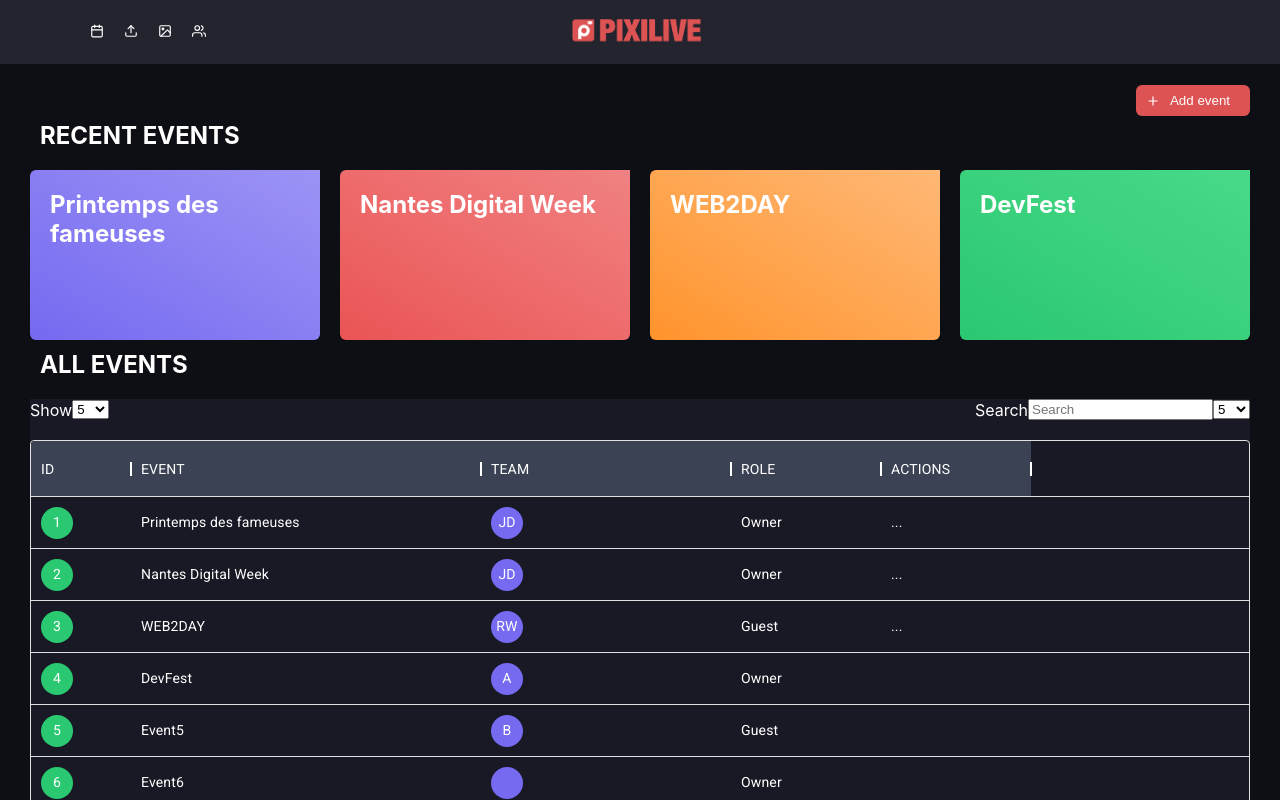
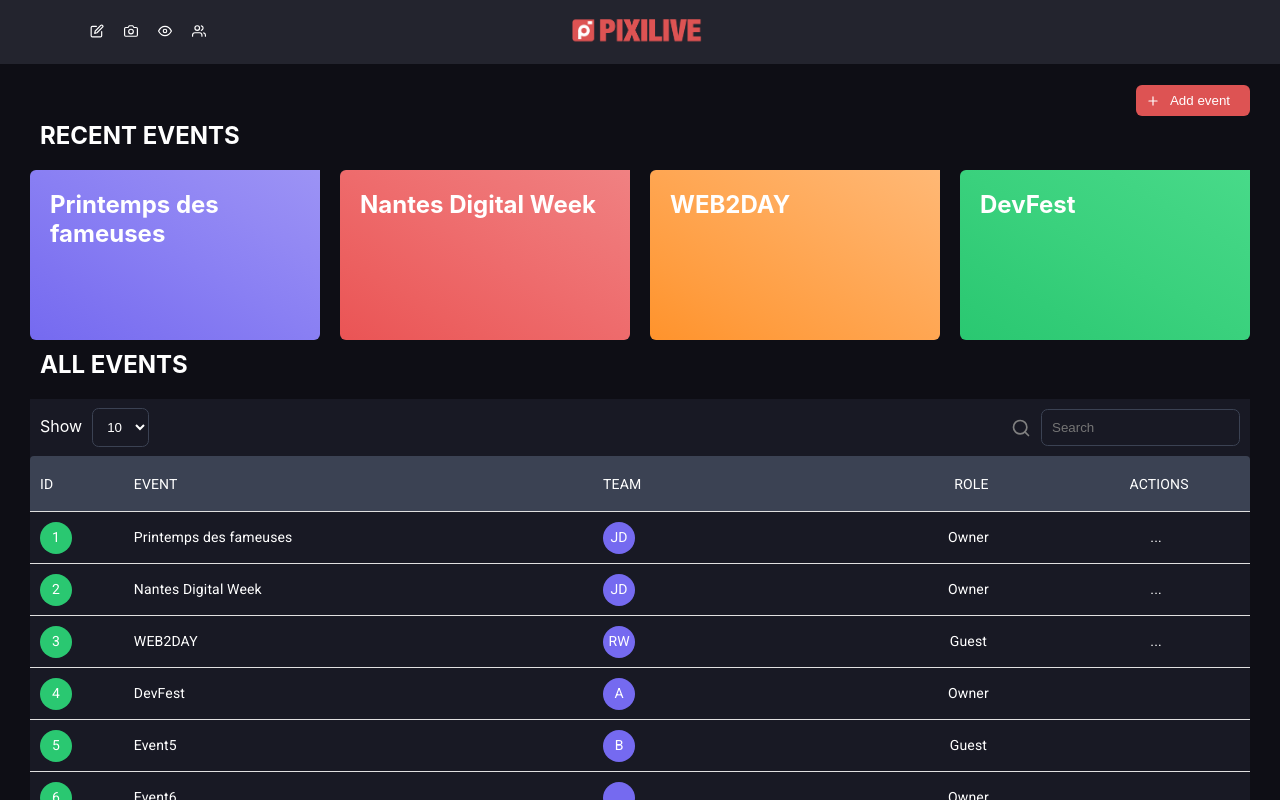
Before and after one commit to MaximeJezequel/app.pixi-react, a React (Create React App) app: page / in a window 1280 px wide. Shown: the top 800 px of the page. Built offline with nearby package versions, Linux system fonts and the light colour scheme.

Commit message:
Dashboard without pagination

```diff
--- a/src/App.js
+++ b/src/App.js
@@ -4,7 +4,7 @@ import DashBoard from "./screens/Dashboard"
 import Gallery from "./screens/Gallery"
 import ManageEvents from "./screens/ManageEvents"
 import ManageTeam from "./screens/ManageTeam"
-import NavBar from "./components/NavBar"
+import NavBar from "./screens/NavBar"
 import Upload from "./screens/Upload"
 
 import "./App.css"
--- /dev/null
+++ b/src/data/myEvents.js
@@ -0,0 +1,33 @@
+const myEvents = [
+	{
+		id: 1,
+		eventName: "Printemps des fameuses",
+		team: "JD",
+		role: "Owner",
+		actions: "...",
+	},
+	{
+		id: 2,
+		eventName: "Nantes Digital Week",
+		team: "JD",
+		role: "Owner",
+		actions: "...",
+	},
+	{
+		id: 3,
+		eventName: "WEB2DAY",
+		team: ["R", "W"],
+		role: "Guest",
+		actions: "...",
+	},
+	{ id: 4, eventName: "DevFest", team: "A", role: "Owner" },
+	{ id: 5, eventName: "Event5", team: "B", role: "Guest" },
+	{ id: 6, eventName: "Event6", team: null, role: "Owner" },
+	{ id: 7, eventName: "Event7", team: "D", role: "Guest" },
+	{ id: 8, eventName: "Event8", team: "E", role: "Guest" },
+	{ id: 9, eventName: "Event9", team: "F", role: "Guest" },
+	{ id: 10, eventName: "Event9", team: "G", role: "Guest" },
+	{ id: 11, eventName: "Event9", team: "H", role: "Guest" },
+]
+
+export default myEvents
--- a/src/screens/DashBoard.css
+++ b/src/screens/DashBoard.css
@@ -1,3 +1,5 @@
+/*** RECENT EVENTS ***/
+
 .recentEventCard {
 	/* width: calc(25% - 20px); */
 	width: calc(100% - 20px);
@@ -9,33 +11,6 @@
 .recentEventCard:hover {
 	cursor: pointer;
 }
-
-.eventTable {
-	background-color: var(--dark-blue-color);
-	width: calc(100% - 20px);
-	height: 800px;
-	margin: 10px;
-}
-
-.tableAvatar {
-	border-radius: 50%;
-	background-color: #2ac871;
-	width: 32px;
-	height: 32px;
-}
-.tableMate {
-	border-radius: 50%;
-	background-color: #756af0;
-	width: 32px;
-	height: 32px;
-}
-
-/* .dashTableHead {
-	background-color: var(--dark-nav);
-}
-.dashTableBody {
-	background-color: var(--dark-blue-color);
-} */
 
 .ev1 {
 	/* background-color: violet; */
@@ -82,12 +57,58 @@
 	);
 }
 
-.eventRow {
+/*** ALL EVENTS ***/
+
+.eventTable {
+	background-color: var(--dark-blue-color);
+	width: calc(100% - 20px);
+	height: 800px;
+	margin: 10px;
+}
+
+.tableLabel {
+	padding: 0 10px 4px 10px;
+}
+
+.pageSizeSelect {
+	cursor: inherit;
+	width: 100%;
+	padding: 10px;
+	background-color: var(--dark-blue-color);
+	border: 1px solid var(--dark-grey-color);
+	color: white;
+	border-radius: 0.5em;
+}
+
+.searchInput {
+	min-width: 100px;
+	padding: 10px;
+	margin: 10px;
+	border: 1px solid var(--dark-grey-color);
+	background-color: transparent;
+	color: var(--dark-text-regular);
+	border-radius: 0.5em;
+}
+
+.tableAvatar {
+	border-radius: 50%;
+	background-color: #2ac871;
+	width: 32px;
+	height: 32px;
+}
+.tableMate {
+	border-radius: 50%;
+	background-color: #756af0;
+	width: 32px;
+	height: 32px;
+}
+
+/* .eventRow {
 	padding: 10px;
 	width: calc(100% - 20px);
 	background-color: #66686d;
 	border-top: 1px solid #0e0e15;
-}
+} */
 
 /***MEDIA QUERIES***/
 
--- a/src/screens/Dashboard.js
+++ b/src/screens/Dashboard.js
@@ -1,8 +1,12 @@
 import React from "react"
+import { useState } from "react"
+import * as Icon from "react-feather"
 import { DataGrid } from "@mui/x-data-grid"
 import AliceCarousel from "react-alice-carousel"
 
 import ButtonBarSingle from "../components/ButtonBarSingle"
+
+import myEvents from "../data/myEvents"
 
 import "../App.css"
 import "./DashBoard.css"
@@ -10,57 +14,44 @@ import "react-alice-carousel/lib/alice-carousel.css"
 
 const DashBoard = () => {
 	let maxEvents = 4
-	let showEntries = 3
+	const [pageSize, setPageSize] = useState(10)
+	const [allEvents, setAllEvents] = useState(myEvents)
 
-	let lastEvents = [
-		"Printemps des fameuses",
-		"Nantes Digital Week",
-		"WEB2DAY",
-		"DevFest",
-		"Event 5",
-		"Event 6",
-		"Event 7",
-		"Event 8",
-		"Event 9",
-		"Event 10",
-		"Event 11",
-	]
+	const handleChangePageSize = (e) => {
+		setPageSize(e)
+	}
 
 	const responsive = {
 		0: { items: 1 },
 		1024: { items: 4 },
 	}
 
-	const recentEvents = lastEvents.slice(0, maxEvents).map((event, index) => (
-		<div key={index} className={`recentEventCard ev${index + 1}`}>
-			<h2>{event}</h2>
-		</div>
-	))
-
 	const columns = [
 		{
 			field: "id",
 			headerName: "ID",
 			headerClassName: "themeHeader",
-			// width: 50,
+			headerAlign: "left",
+			flex: 0.1,
+			align: "left",
 			renderCell: (params) => (
 				<div className="tableAvatar flex aic jcc">{params.value}</div>
 			),
 		},
-
 		{
-			field: "event",
+			field: "eventName",
 			headerName: "EVENT",
 			headerClassName: "themeHeader",
-			width: 350,
-			editable: true,
+			headerAlign: "left",
+			flex: 0.5,
 		},
 		{
 			field: "team",
 			headerName: "TEAM",
 			headerClassName: "themeHeader",
-			width: 250,
-			editable: true,
+			headerAlign: "left",
+			flex: 0.3,
+			align: "left",
 			renderCell: (params) => (
 				<div className="tableMate flex aic jcc">{params.value}</div>
 			),
@@ -69,50 +60,30 @@ const DashBoard = () => {
 			field: "role",
 			headerName: "ROLE",
 			headerClassName: "themeHeader",
-			width: 150,
-			editable: true,
+			headerAlign: "center",
+			flex: 0.2,
+			align: "center",
 		},
 		{
 			field: "actions",
 			headerName: "ACTIONS",
 			headerClassName: "themeHeader",
-			width: 150,
-			editable: true,
+			headerAlign: "center",
+			flex: 0.2,
+			align: "center",
 			renderCell: (params) => <div>{params.value}</div>,
 		},
 	]
 
-	const rows = [
-		{
-			id: 1,
-			event: "Printemps des fameuses",
-			team: "JD",
-			role: "Owner",
-			actions: "...",
-		},
-		{
-			id: 2,
-			event: "Nantes Digital Week",
-			team: "JD",
-			role: "Owner",
-			actions: "...",
-		},
-		{
-			id: 3,
-			event: "WEB2DAY",
-			team: ["R", "W"],
-			role: "Guest",
-			actions: "...",
-		},
-		{ id: 4, event: "DevFest", team: "A", role: "Owner" },
-		{ id: 5, event: "Event5", team: "B", role: "Guest" },
-		{ id: 6, event: "Event6", team: null, role: "Owner" },
-		{ id: 7, event: "Event7", team: "D", role: "Guest" },
-		{ id: 8, event: "Event8", team: "E", role: "Guest" },
-		{ id: 9, event: "Event9", team: "F", role: "Guest" },
-		{ id: 10, event: "Event9", team: "G", role: "Guest" },
-		{ id: 11, event: "Event9", team: "H", role: "Guest" },
-	]
+	const rows = myEvents
+
+	const lastEvents = rows.map((event) => event.eventName)
+
+	const recentEvents = lastEvents.slice(0, maxEvents).map((event, index) => (
+		<div key={index} className={`recentEventCard ev${index + 1}`}>
+			<h2>{event}</h2>
+		</div>
+	))
 
 	return (
 		<div className="App">
@@ -139,59 +110,52 @@ const DashBoard = () => {
 				<h2>ALL EVENTS</h2>
 				<div className="bottomDiv flex col">
 					<div className="eventTable ">
-						<div className="eventSearch flex jcsb">
+						<div className="eventSearch flex aic jcsb">
 							<div className="flex aic">
-								<div>Show</div>
-								<select name="eventNumber" id="eventNumber">
+								<div className="tableLabel flex aic jcc">Show</div>
+								<select
+									className="pageSizeSelect"
+									name="pageSize"
+									id="pageSize"
+									value={pageSize}
+									onChange={(e) => handleChangePageSize(e.target.value)}
+								>
 									<option value={5}>5</option>
 									<option value={10}>10</option>
 									<option value={20}>20</option>
 								</select>
 							</div>
 							<div className="flex aic">
-								<div>Search</div>
+								<Icon.Search size={20} color={"gray"} />
 								<input
+									className="searchInput"
 									type="text"
 									placeholder="Search"
 									onChange={(e) => console.log("search:", e.target.value)}
 								/>
-								<select name="eventNumber" id="eventNumber">
-									<option value={5}>5</option>
-									<option value={10}>10</option>
-									<option value={20}>20</option>
-								</select>
 							</div>
 						</div>
-						<br></br>
-						{/* <div>Title</div> */}
-						{/* <div>
-							{lastEvents.map((event, index) => (
-								<div key={index} className="eventRow">
-									<div>{event}</div>
-								</div>
-							))}
-						</div> */}
 
 						<DataGrid
 							rows={rows}
 							columns={columns}
-							pageSize={10}
-							// rowsPerPageOptions={[5, 10, 20]}
+							pageSize={pageSize}
 							disableSelectionOnClick
 							autoHeight={true}
 							sx={{
 								color: "white",
-								justifyContent: "center",
+								border: "none",
 								"& .themeHeader": {
 									backgroundColor: "var(--dark-grey-color)",
 								},
 								"& .MuiDataGrid-columnHeader": {
 									color: "white",
-									justifyContent: "center",
 								},
 								"& .MuiDataGrid-footerContainer": {
 									backgroundColor: "green",
-									justifyContent: "space-between",
+								},
+								"& .MuiDataGrid-iconSeparator": {
+									display: "none",
 								},
 								"& .MuiToolbar-root": {
 									color: "yellow",
--- a/src/screens/Gallery.js
+++ b/src/screens/Gallery.js
@@ -5,7 +5,7 @@ import * as Icon from "react-feather"
 import ButtonBarSingle from "../components/ButtonBarSingle"
 
 import "../App.css"
-import "./Gallery.css"
+import "../styles/Gallery.css"
 
 const Upload = () => {
 	const [displayMode, setDisplayMode] = useState("square")
--- a/src/components/NavBar.js
+++ b/src/screens/NavBar.js
@@ -4,20 +4,20 @@ import * as Icon from "react-feather"
 import logo from "../assets/logo-pixilive.png"
 
 import "../App.css"
-import "./NavBar.css"
+import "../styles/NavBar.css"
 
 const NavBar = () => {
 	return (
 		<div className="navbar flex aic">
 			<div className="navContainer flex jcc aic">
 				<NavLink to={"/events"}>
-					<Icon.Calendar size={14} />
+					<Icon.Edit size={14} />
 				</NavLink>
 				<NavLink to={"/upload"}>
-					<Icon.Upload size={14} />
+					<Icon.Camera size={14} />
 				</NavLink>
 				<NavLink to={"/gallery"}>
-					<Icon.Image size={14} />
+					<Icon.Eye size={14} />
 				</NavLink>
 				<NavLink to={"/team"}>
 					<Icon.Users size={14} />
--- a/src/screens/Upload.js
+++ b/src/screens/Upload.js
@@ -6,7 +6,7 @@ import { MuiThemeProvider, createTheme } from "@material-ui/core/styles"
 import ButtonBarSingle from "../components/ButtonBarSingle"
 
 import "../App.css"
-import "./Upload.css"
+import "../styles/Upload.css"
 
 const Upload = () => {
 	const [dropFiles, setDropFiles] = useState([])
```
Also changed, not shown: src/styles/Gallery.css (renamed from src/screens/Gallery.css), src/styles/NavBar.css (renamed from src/components/NavBar.css), src/styles/Upload.css (renamed from src/screens/Upload.css).
